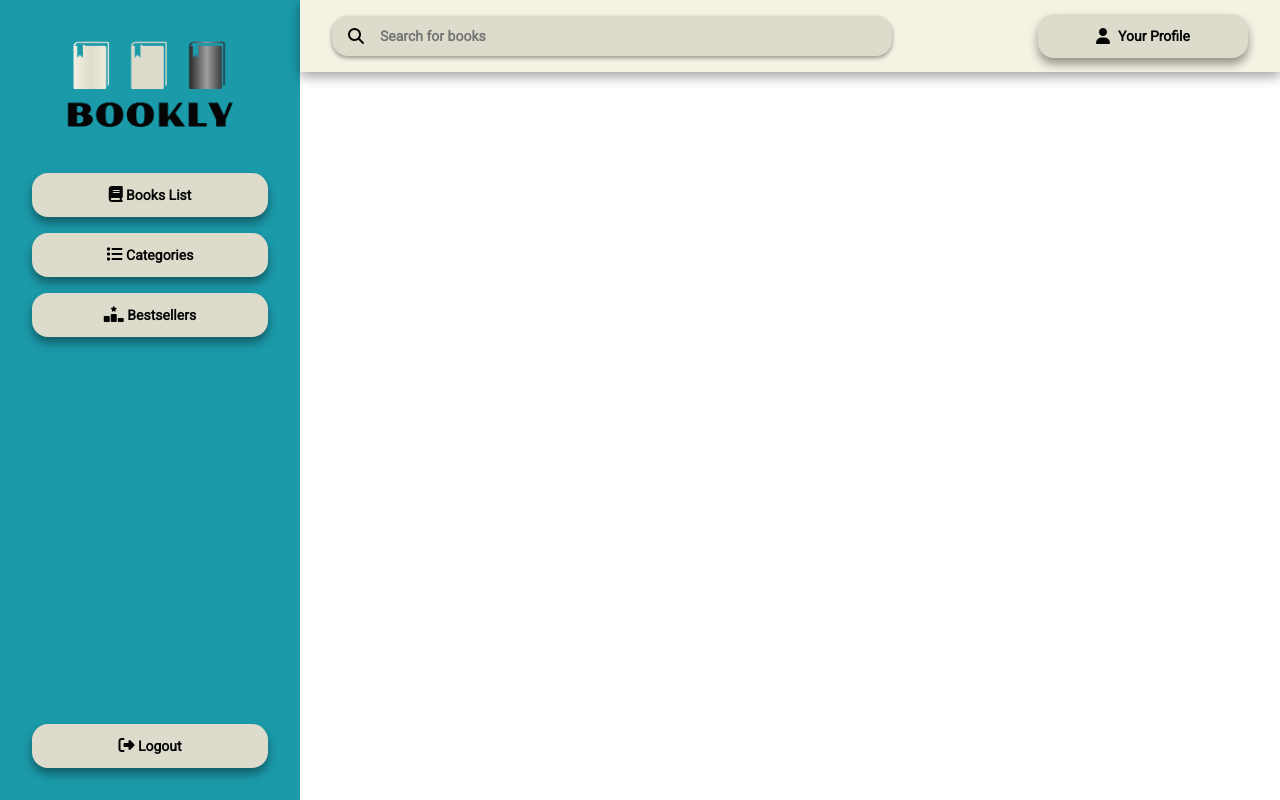
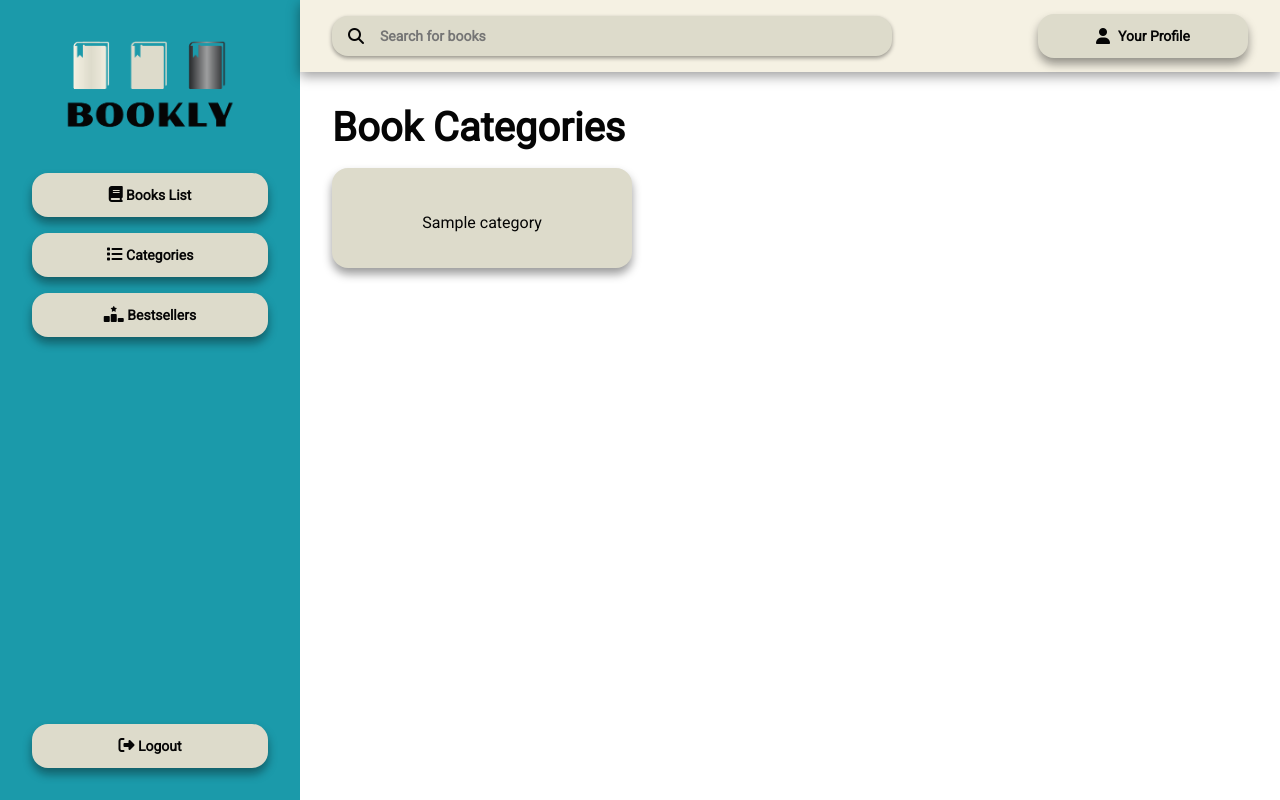
Before and after one commit to Duchnikovsky/WDPAI_2025, a PHP site: template public/views/categories.php in a window 1280 px wide. Run offline with PHP 8.4, Linux system fonts and the light colour scheme; the template is opened without the code that fills it: most values are stand-ins (such as "Sample title", 1, 10 or a date in 2020); some libraries are stand-ins or nearby versions.

Commit message:
feat: add categories board and fetching by category

```diff
--- /dev/null
+++ b/public/styles/dashboard/categories.css
@@ -0,0 +1,40 @@
+.category-list {
+    width: 100%;
+    list-style: none;
+    padding: 0;
+    display: flex;
+    flex-wrap: wrap;
+    gap: 16px;
+
+    li {
+        width: 100%;
+        a {
+            width: 100%;
+            height: 100px;
+            text-decoration: none;
+            display: flex;
+            flex-direction: column;
+            align-items: center;
+            justify-content: center;
+            gap: 8px;
+            background-color: var(--secondary-200);
+            border-radius: 16px;
+            box-shadow: 0 6px 10px var(--neutral-shadow);
+            color: var(--neutral-black);
+            transition: background-color 0.3s ease-in-out;
+
+            &:hover {
+                background-color: var(--secondary-300);
+            }
+
+            .fas {
+                font-size: 32px;
+                color: var(--primary-300);
+            }
+        }
+
+        @media (min-width: 640px) {
+            width: 300px;
+        }
+    }
+}
--- a/public/views/categories.php
+++ b/public/views/categories.php
@@ -13,6 +13,7 @@
     <link href="public/styles/dashboard/dashboard.css" rel="stylesheet">
     <link href="public/styles/dashboard/aside.css" rel="stylesheet">
     <link href="public/styles/dashboard/header.css" rel="stylesheet">
+    <link href="public/styles/dashboard/categories.css" rel="stylesheet">
 
     <script src="public/scripts/menu.js" defer></script>
 
@@ -30,6 +31,19 @@
     </aside>
     <?php include 'public/components/dashboard_header.php'; ?>
     <main>
+        <div class="title">
+            <h1>Book Categories</h1>
+        </div>
+        <ul class="category-list">
+            <?php foreach ($categories as $category): ?>
+                <li>
+                    <a href="/dashboard?category=<?php echo urlencode($category['name']); ?>">
+                        <i class="fas <?php echo htmlspecialchars($category['icon']); ?>"></i>
+                        <?php echo htmlspecialchars($category['name']); ?>
+                    </a>
+                </li>
+            <?php endforeach; ?>
+        </ul>
     </main>
 </body>
 
--- a/src/controlers/BookController.php
+++ b/src/controlers/BookController.php
@@ -15,11 +15,12 @@ class BookController extends AppController
         $data = json_decode(file_get_contents("php://input"), true);
         $page = isset($data['page']) ? (int) $data['page'] : 1;
         $search = isset($data['search']) ? trim($data['search']) : '';
+        $category = $data['category'] ?? '';
 
         $repo = new BookRepository();
         $booksPerPage = 15;
-        $total = $repo->countBooks($search);
-        $books = $repo->getBooks($page, $booksPerPage, $search);
+        $total = $repo->countBooks($search, $category);
+        $books = $repo->getBooks($page, $booksPerPage, $search, $category);
 
         echo json_encode([
             'books' => $books,
```
Also changed, not shown: public/scripts/books.js (+7 -1 lines), src/controlers/DefaultController.php (+4 -5 lines), src/repository/BookRepository.php (+28 -6 lines), src/repository/CategoryRepository.php (added, +13 -0 lines).
